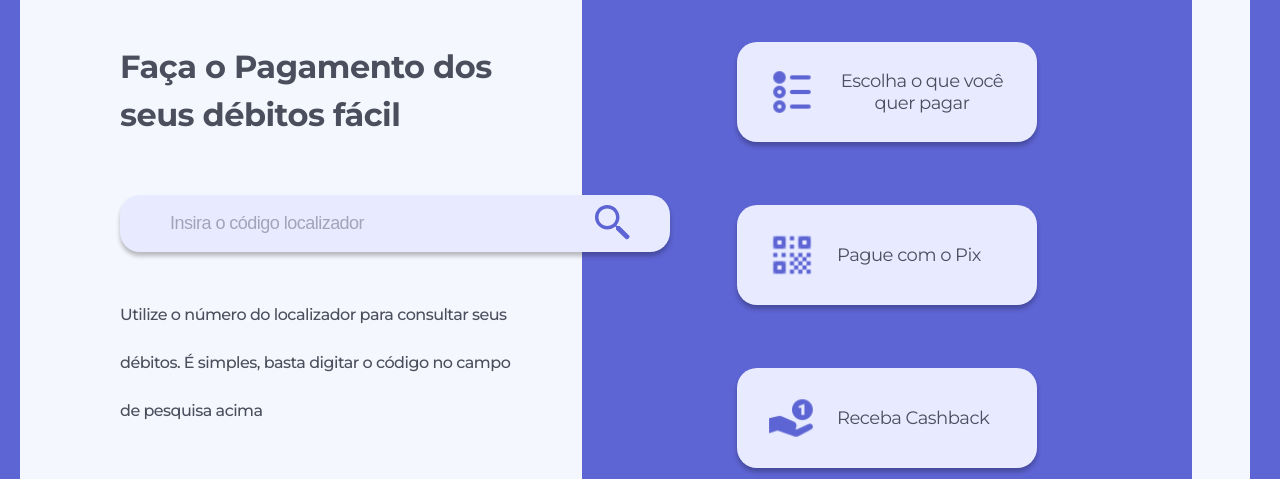
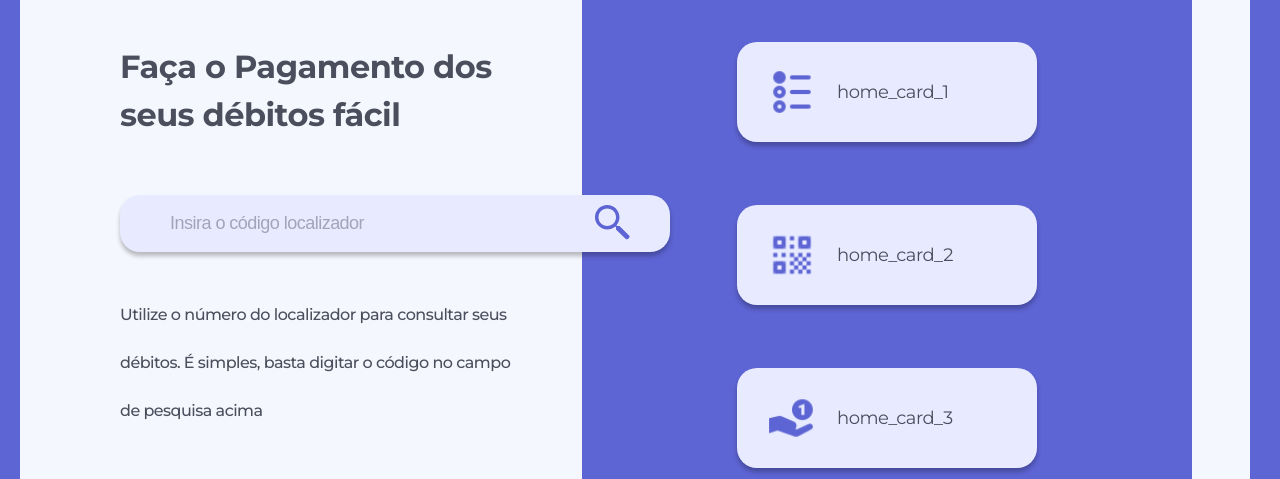
Before and after one commit to Vamos-Parcelar-Lift-Learning/Frontend, a React (Create React App) app: page / in a window 1280 px wide. Shown: the part 178-657 px from the top of the page. Built offline with nearby package versions, Linux system fonts and the light colour scheme; no server answers.

Commit message:
refatorando side bar

```diff
--- a/src/components/CardLandingPage/CardsData.ts
+++ b/src/components/CardLandingPage/CardsData.ts
@@ -1,20 +1,19 @@
-import { useTranslation } from 'react-i18next';
 import { Icons } from '../../assets';
 
 export const CARD_DATA = [
   {
     id: 1,
-    title: 'Escolha o que você quer pagar',
+    title: 'home_card_1',
     img: Icons.ICON_DEBIT_CHOICE
   },
   {
     id: 2,
-    title: 'Pague com o Pix',
+    title: 'home_card_2',
     img: Icons.ICON_QRCODE
   },
   {
     id: 3,
-    title: 'Receba Cashback',
+    title: 'home_card_3',
     img: Icons.ICON_CASHBACK
   }
 ];
--- a/src/components/Sidebar/SidebarData.ts
+++ b/src/components/Sidebar/SidebarData.ts
@@ -1,28 +1,29 @@
 export const SidebarData = [
+
   {
     id: 1,
-    title: 'Consulta de Débito',
+    title: 'side_bar_debit',
     path: '/debit_consultation',
     cName: 'nav-text',
     signOut: false,
   },
   {
     id: 2,
-    title: 'Comprovantes',
+    title: 'side_bar_vouchers',
     path: '/receipt',
     cName: 'nav-text',
     signOut: false,
   },
   {
     id: 3,
-    title: 'Editar Perfil',
+    title: 'side_bar_profile',
     path: '/edit_profile',
     cName: 'nav-text',
     signOut: false,
   },
   {
     id: 4,
-    title: 'Sair',
+    title: 'side_bar_exit',
     path: '/',
     cName: 'nav-text',
     signOut: true,
--- a/src/components/Sidebar/index.tsx
+++ b/src/components/Sidebar/index.tsx
@@ -11,7 +11,7 @@ import { Icons } from '../../assets';
 
 const Sidebar: React.FC = () => {
 
-  const { i18n } = useTranslation();
+  const {t, i18n } = useTranslation();
 
   const changeLanguage = (language: string) => {
     i18n.changeLanguage(language);
@@ -33,7 +33,7 @@ const Sidebar: React.FC = () => {
                 key={item.id}
                 style={{ textDecoration: 'none' }}
               >
-                <SidebarButton title={item.title} onClick={signOut} />
+                <SidebarButton title={t(item.title)} onClick={signOut} />
               </Link>
             );
 
@@ -45,7 +45,7 @@ const Sidebar: React.FC = () => {
                 key={item.id}
                 style={{ textDecoration: 'none' }}
               >
-                <SidebarButton title={item.title} />
+                <SidebarButton title={t(item.title)} />
               </Link>
             );
 
--- a/src/components/index.ts
+++ b/src/components/index.ts
@@ -2,5 +2,7 @@ export { default as Button } from './Button';
 export { default as DebitCard } from './DebitCard';
 export { default as Header } from './Header';
 export { default as PaymentModal } from './PaymentModal';
+export { default as PaymentSucess } from './PaymentSucess';
+export { default as PaymentFail } from './PaymentFail';
 export { default as SelectInput } from './SelectInput';
 export { default as CartInput } from './CartInput';
```
